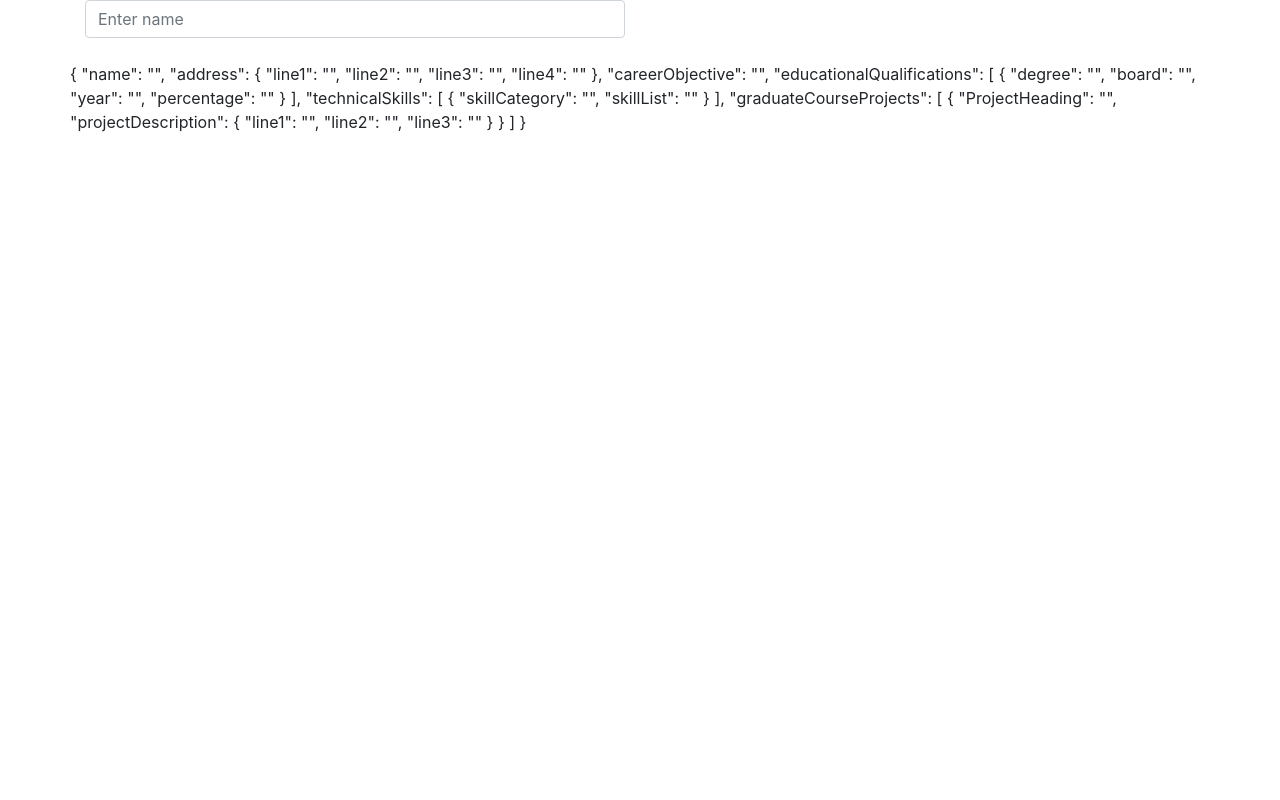
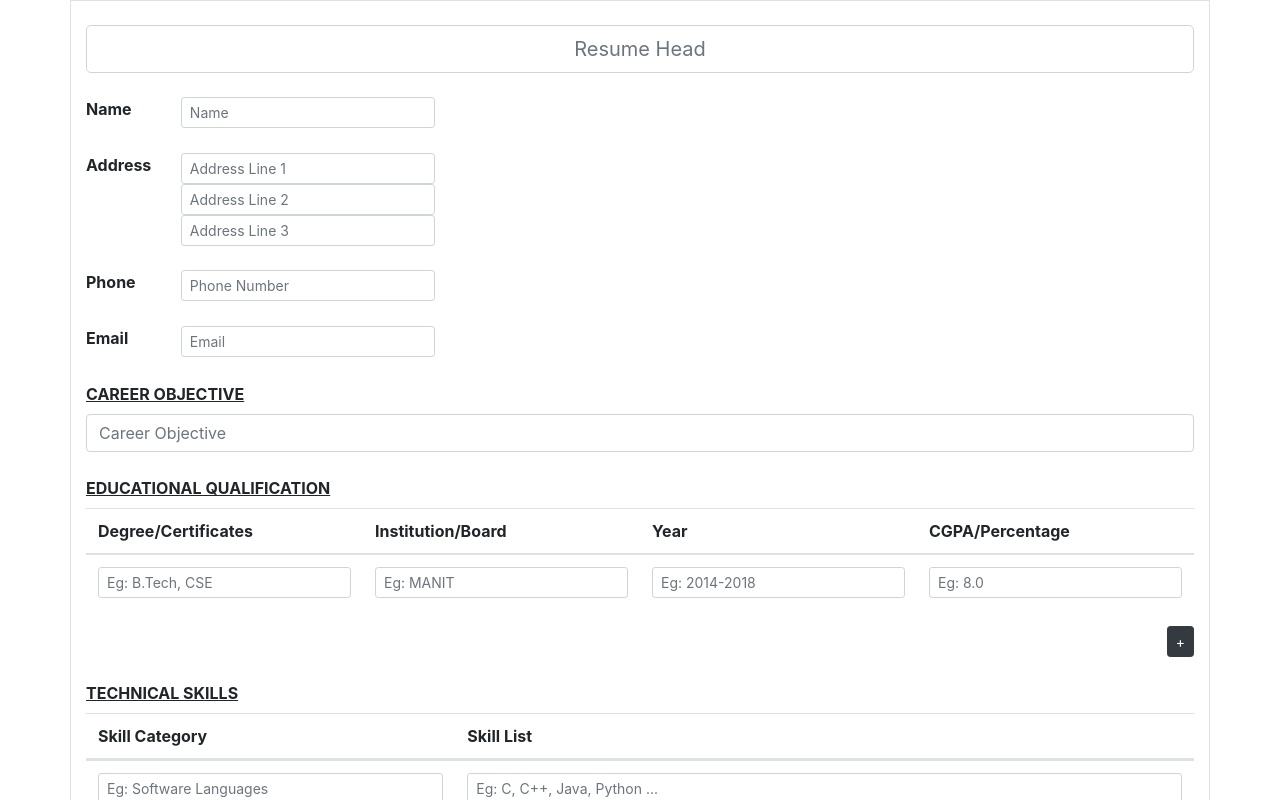
Before and after one commit to DSJOY/get-your-resume, an Angular app: page / in a window 1280 px wide. Shown: the top 800 px of the page. Built offline with nearby package versions, Linux system fonts and the light colour scheme; what pdfmake would draw is missing.

Commit message:
Till Tech Skills

```diff
--- a/src/app/app.component.html
+++ b/src/app/app.component.html
@@ -1,11 +1,177 @@
-<div class="container">
+<div class="container border">
 	<form [formGroup]="resume">
+    <br>
 		<div class="row">
-			<div class="col-md-6">
-				<input type="text" class="form-control" formControlName="name" placeholder="Enter name">
+			<div class="col-md-12">
+				<input type="text" class="form-control form-control-lg" formControlName="heading" placeholder="Resume Head" style="text-align: center">
       </div>
     </div>
+
     <br>
+
+    <div class="row">
+      <div class="col-md-6">
+        <div class="row">
+          <div class="col-md-2">
+            <label class="font-weight-bold">Name</label>
+          </div>
+          <div class="col-md-6">
+            <input type="text" class="form-control form-control-sm" formControlName="name" placeholder="Name">
+          </div>
+        </div>
+        <br>
+        <div class="row" formGroupName="address">
+          <div class="col-md-2">
+            <label class="font-weight-bold">Address</label>
+          </div>
+          <div class="col-md-6">
+            <div class="row">
+              <div class="col-md-12">
+                <input type="text" class="form-control form-control-sm" formControlName="line1" placeholder="Address Line 1">
+              </div>
+              <div class="col-md-12">
+                <input type="text" class="form-control form-control-sm" formControlName="line2" placeholder="Address Line 2">
+              </div>
+              <div class="col-md-12">
+                <input type="text" class="form-control form-control-sm" formControlName="line3" placeholder="Address Line 3">
+              </div>
+            </div>
+          </div>
+        </div>
+        <br>
+        <div class="row">
+          <div class="col-md-2">
+            <label class="font-weight-bold">Phone</label>
+          </div>
+          <div class="col-md-6">
+            <input type="text" class="form-control form-control-sm" formControlName="phone" placeholder="Phone Number">
+          </div>
+        </div>
+        <br>
+        <div class="row">
+          <div class="col-md-2">
+            <label class="font-weight-bold">Email</label>
+          </div>
+          <div class="col-md-6">
+            <input type="text" class="form-control form-control-sm" formControlName="email" placeholder="Email">
+          </div>
+        </div>
+      </div>
+    </div>
+
+    <br>
+
+    <div class="row">
+      <div class="col-md-12">
+        <div class="row">
+          <div class="col-md-12">
+            <label class="font-weight-bolder"><u>CAREER OBJECTIVE</u></label>
+          </div>
+        </div>
+        <div class="row">
+          <div class="col-md-12">
+            <input type="text" class="form-control" formControlName="careerObjective" placeholder="Career Objective">
+          </div>
+        </div>
+      </div>
+    </div>
+
+    <br>
+
+    <div class="row">
+      <div class="col-md-12">
+        <div class="row">
+          <div class="col-md-12">
+            <label class="font-weight-bolder"><u>EDUCATIONAL QUALIFICATION</u></label>
+          </div>
+        </div>
+        <div class="row">
+          <div class="col-md-12">
+            <table class="table" formArrayName="educationalQualifications">
+              <thead>
+                <tr>
+                  <th>Degree/Certificates</th>
+                  <th>Institution/Board</th>
+                  <th>Year</th>
+                  <th>CGPA/Percentage</th>
+                  <th *ngIf="resume.controls.educationalQualifications.controls.length > 1">Delete</th>
+                </tr>
+              </thead>
+              <tbody>
+                <tr *ngFor="let eachDegree of resume.controls.educationalQualifications.controls; let degreeIndex=index" [formGroupName]="degreeIndex">
+                  <td>
+                    <input type="text" class=" form-control form-control-sm" formControlName="degree" placeholder="Eg: B.Tech, CSE">
+                  </td>
+                  <td>
+                    <input type="text" class=" form-control form-control-sm" formControlName="board" placeholder="Eg: MANIT">
+                  </td>
+                  <td>
+                    <input type="text" class=" form-control form-control-sm" formControlName="year" placeholder="Eg: 2014-2018">
+                  </td>
+                  <td>
+                    <input type="text" class=" form-control form-control-sm" formControlName="percentage" placeholder="Eg: 8.0">
+                  </td>
+                  <td *ngIf="resume.controls.educationalQualifications.controls.length > 1">
+                    <button class="btn btn-danger btn-sm" (click)="deleteEducationalQualificationRow(degreeIndex)" title="Click to delete this qualification">-</button>
+                  </td>
+                </tr>
+              </tbody>
+            </table>
+          </div>
+        </div>
+        <div class="row">
+          <div class="col-md-12">
+            <button class="btn btn-dark btn-sm float-right" (click)="insertEducationalQualificationRow()" title="Click to add another qualification">+</button>
+          </div>
+        </div>
+      </div>
+    </div>
+
+    <br>
+
+    <div class="row">
+      <div class="col-md-12">
+        <div class="row">
+          <div class="col-md-12">
+            <label class="font-weight-bolder"><u>TECHNICAL SKILLS</u></label>
+          </div>
+        </div>
+        <div class="row">
+          <div class="col-md-12">
+            <table class="table" formArrayName="technicalSkills">
+              <thead>
+                <tr class="d-flex">
+                  <th class="col-md-4">Skill Category</th>
+                  <th [class]="resume.controls.technicalSkills.controls.length > 1 ? 'col-md-7' : 'col-md-8'">Skill List</th>
+                  <th class="col-md-1" *ngIf="resume.controls.technicalSkills.controls.length > 1">Delete</th>
+                </tr>
+              </thead>
+              <tbody>
+                <tr class="d-flex" *ngFor="let eachDegree of resume.controls.technicalSkills.controls; let skillIndex=index" [formGroupName]="skillIndex">
+                  <td class="col-md-4">
+                    <input type="text" class=" form-control form-control-sm" formControlName="skillCategory" placeholder="Eg: Software Languages">
+                  </td>
+                  <td [class]="resume.controls.technicalSkills.controls.length > 1 ? 'col-md-7': 'col-md-8'">
+                    <input type="text" class=" form-control form-control-sm" formControlName="skillList" placeholder="Eg: C, C++, Java, Python ...">
+                  </td>
+                  <td class="col-md-1" *ngIf="resume.controls.technicalSkills.controls.length > 1">
+                    <button class="btn btn-danger btn-sm" (click)="deleteTechnicalSkillRow(skillIndex)" title="Click to delete this skill">-</button>
+                  </td>
+                </tr>
+              </tbody>
+            </table>
+          </div>
+        </div>
+        <div class="row">
+          <div class="col-md-12">
+            <button class="btn btn-dark btn-sm float-right" (click)="insertTechnicalSkillRow()" title="Click to add another skill">+</button>
+          </div>
+        </div>
+      </div>
+    </div>
+
+    <br>
+
     <div class="row">
       {{resume.getRawValue() | json}}
     </div>
--- a/src/app/app.component.ts
+++ b/src/app/app.component.ts
@@ -13,13 +13,15 @@ import {
 })
 export class AppComponent {
   public resume = new FormGroup({
+    heading: new FormControl(""),
     name: new FormControl(""),
     address: new FormGroup({
       line1: new FormControl(""),
       line2: new FormControl(""),
-      line3: new FormControl(""),
-      line4: new FormControl("")
+      line3: new FormControl("")
     }),
+    phone: new FormControl(""),
+    email: new FormControl(""),
     careerObjective: new FormControl(""),
     educationalQualifications: new FormArray([
       getNewEducationalQualificationRow()
@@ -29,4 +31,26 @@ export class AppComponent {
   });
 
   constructor() {}
+
+  insertEducationalQualificationRow() {
+    (this.resume.controls["educationalQualifications"] as FormArray).push(
+      getNewEducationalQualificationRow()
+    );
+  }
+
+  deleteEducationalQualificationRow(degreeIndex) {
+    (this.resume.controls["educationalQualifications"] as FormArray).removeAt(
+      degreeIndex
+    );
+  }
+
+  insertTechnicalSkillRow() {
+    (this.resume.controls["technicalSkills"] as FormArray).push(
+      getNewTechnicalSkillsRow()
+    );
+  }
+
+  deleteTechnicalSkillRow(skillIndex) {
+    (this.resume.controls["technicalSkills"] as FormArray).removeAt(skillIndex);
+  }
 }
```
